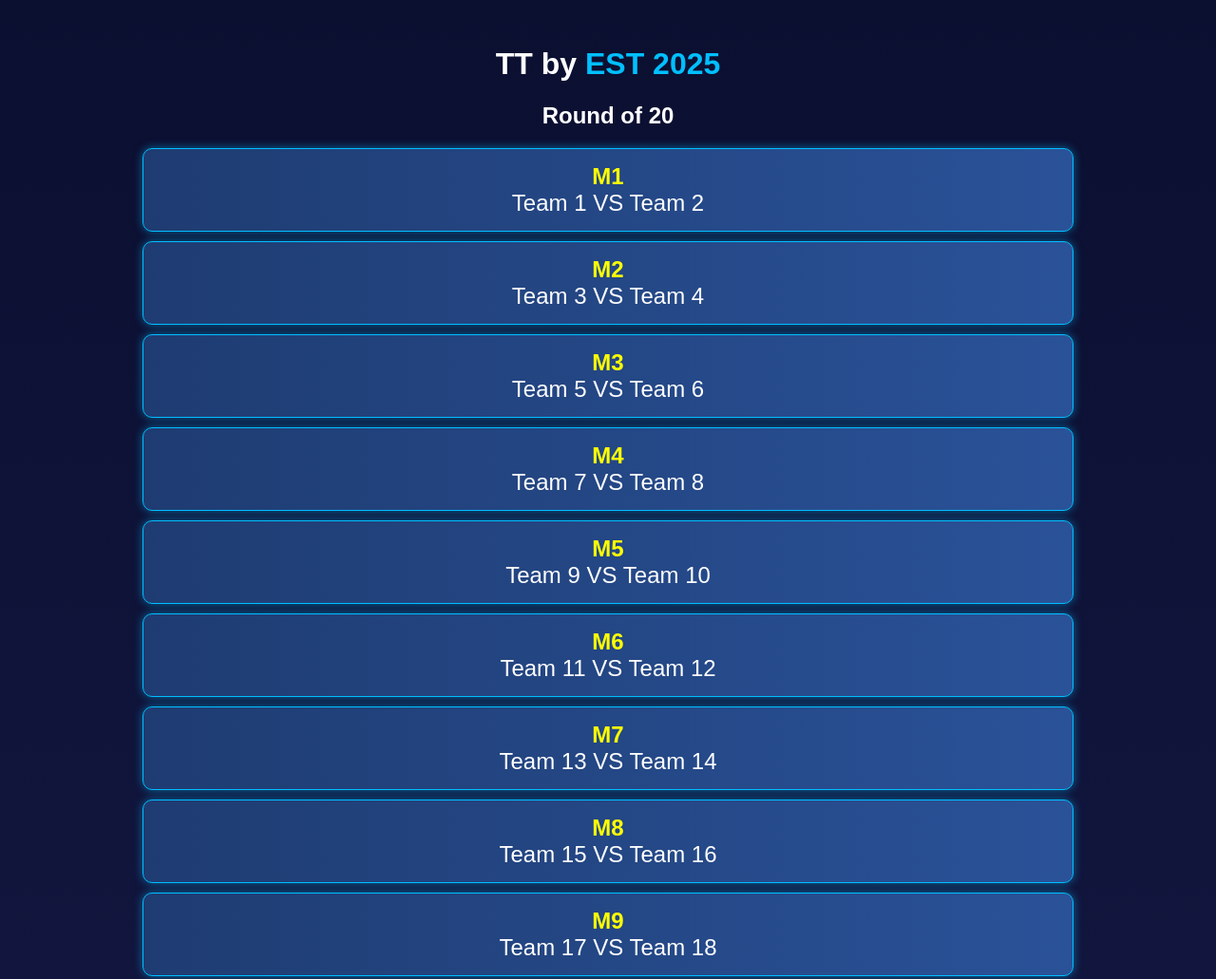
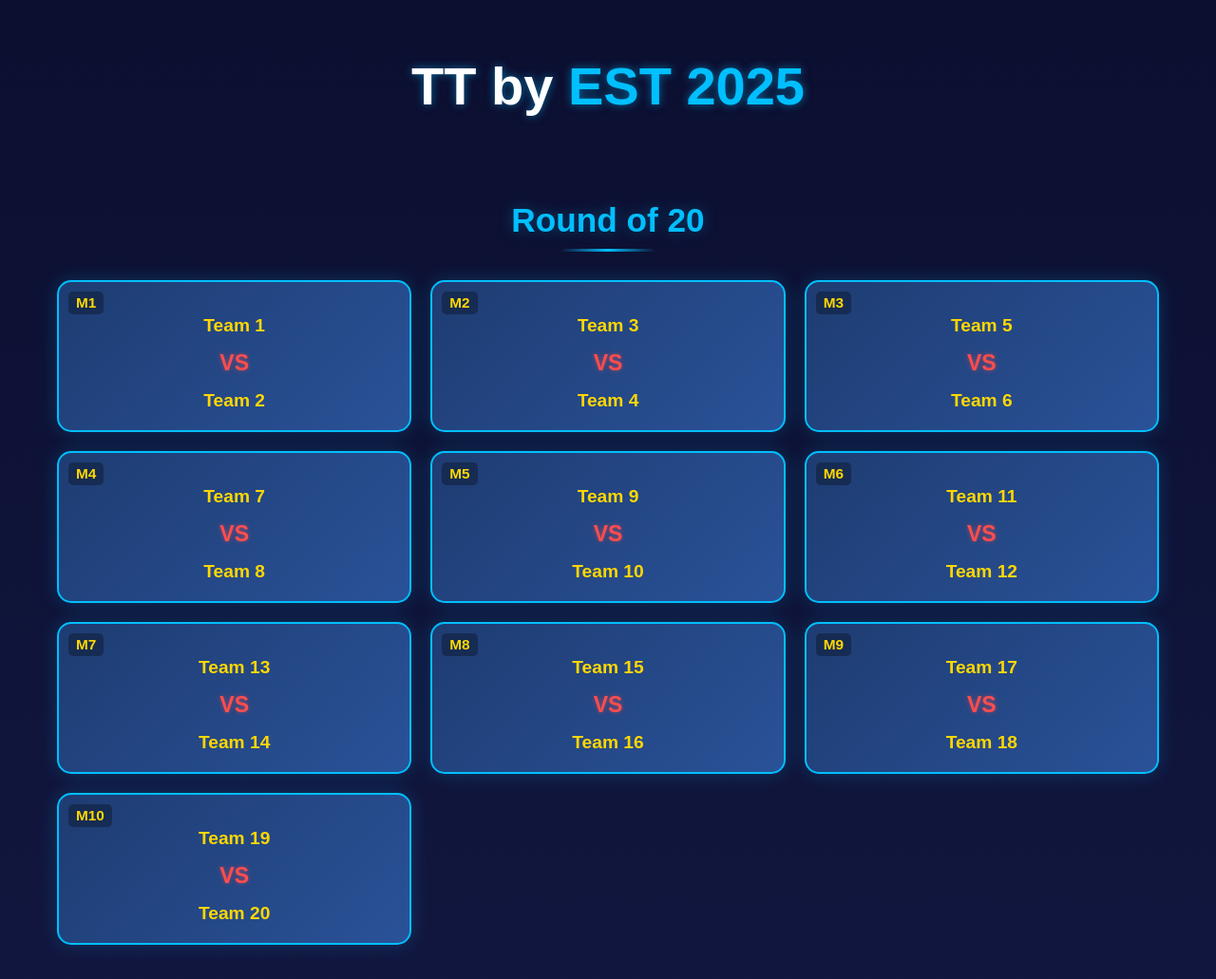
Before and after one commit to ShayanNadeem08/TT_by_EST, a plain HTML site: page index.html in a window 1280 px wide. Shown: the top 1031 px of the page at 95% size. Drawn offline with Linux system fonts and the light colour scheme.

Commit message:
Update index.html

```diff
--- a/index.html
+++ b/index.html
@@ -11,36 +11,120 @@
             font-family: Arial, sans-serif;
             text-align: center;
             padding: 20px;
+            min-height: 100vh;
+            margin: 0;
         }
+
         .container {
-            max-width: 1000px;
+            max-width: 1200px;
             margin: auto;
+            padding: 20px;
         }
+
+        h1 {
+            font-size: 3.5em;
+            text-shadow: 0 0 10px rgba(0, 191, 255, 0.5);
+            margin-bottom: 40px;
+        }
+
         .round {
+            margin-bottom: 50px;
+            animation: fadeIn 0.5s ease-in;
+        }
+
+        .round h2 {
+            font-size: 2.2em;
+            color: #00bfff;
             margin-bottom: 30px;
+            text-shadow: 0 0 15px rgba(0, 191, 255, 0.3);
+            position: relative;
         }
+
+        .round h2::after {
+            content: '';
+            display: block;
+            width: 100px;
+            height: 3px;
+            background: linear-gradient(to right, transparent, #00bfff, transparent);
+            margin: 10px auto;
+        }
+
+        .matches-grid {
+            display: grid;
+            grid-template-columns: repeat(auto-fit, minmax(300px, 1fr));
+            gap: 20px;
+            padding: 0 20px;
+        }
+
         .match {
-            background: linear-gradient(to right, #1e3c72, #2a5298);
-            padding: 15px;
-            margin: 10px;
-            border-radius: 10px;
-            border: 1px solid #00bfff;
-            box-shadow: 0px 0px 10px rgba(0, 191, 255, 0.5);
-            font-size: 1.5em;
+            background: linear-gradient(135deg, #1e3c72, #2a5298);
+            padding: 20px;
+            border-radius: 15px;
+            border: 2px solid #00bfff;
+            box-shadow: 0 0 20px rgba(0, 191, 255, 0.2);
+            font-size: 1.2em;
+            transition: transform 0.3s ease, box-shadow 0.3s ease;
+            position: relative;
+            overflow: hidden;
         }
+
+        .match:hover {
+            transform: translateY(-5px);
+            box-shadow: 0 5px 25px rgba(0, 191, 255, 0.3);
+        }
+
         .match span {
+            position: absolute;
+            top: 10px;
+            left: 10px;
             font-weight: bold;
-            color: yellow;
+            color: #ffd700;
+            font-size: 0.8em;
+            background: rgba(0, 0, 0, 0.3);
+            padding: 3px 8px;
+            border-radius: 5px;
         }
+
+        .match-teams {
+            margin-top: 15px;
+            display: flex;
+            flex-direction: column;
+            gap: 10px;
+        }
+
+        .vs {
+            color: #ff4d4d;
+            font-weight: bold;
+            font-size: 1.2em;
+            margin: 5px 0;
+            text-shadow: 0 0 5px rgba(255, 77, 77, 0.5);
+        }
+
+        .team-name {
+            color: #ffd700;
+            font-weight: 600;
+        }
+
         .selection-process {
-            background: #222;
-            padding: 20px;
-            border-radius: 10px;
-            border: 1px solid #800080;
-            box-shadow: 0px 0px 10px rgba(128, 0, 128, 0.5);
+            background: rgba(34, 34, 34, 0.9);
+            padding: 30px;
+            border-radius: 20px;
+            border: 2px solid #800080;
+            box-shadow: 0 0 30px rgba(128, 0, 128, 0.3);
             text-align: left;
             max-width: 800px;
-            margin: auto;
+            margin: 50px auto;
+        }
+
+        @keyframes fadeIn {
+            from {
+                opacity: 0;
+                transform: translateY(20px);
+            }
+            to {
+                opacity: 1;
+                transform: translateY(0);
+            }
         }
     </style>
 </head>
@@ -103,15 +187,32 @@
             const roundDiv = document.createElement("div");
             roundDiv.classList.add("round");
             roundDiv.innerHTML = `<h2>${round.round}</h2>`;
+
+            const matchesGrid = document.createElement("div");
+            matchesGrid.classList.add("matches-grid");
+
             if (Array.isArray(round.matches)) {
                 round.matches.forEach(match => {
                     if (typeof match === "object") {
-                        roundDiv.innerHTML += `<div class='match'><span>${match.match}</span><br>${match.team1} VS ${match.team2}</div>`;
+                        matchesGrid.innerHTML += `
+                            <div class='match'>
+                                <span>${match.match}</span>
+                                <div class='match-teams'>
+                                    <div class='team-name'>${match.team1}</div>
+                                    <div class='vs'>VS</div>
+                                    <div class='team-name'>${match.team2}</div>
+                                </div>
+                            </div>`;
                     } else {
-                        roundDiv.innerHTML += `<div class='match'>${match}</div>`;
+                        matchesGrid.innerHTML += `
+                            <div class='match'>
+                                <div class='team-name'>${match}</div>
+                            </div>`;
                     }
                 });
             }
+
+            roundDiv.appendChild(matchesGrid);
             bracketDiv.appendChild(roundDiv);
         });
     </script>
```
